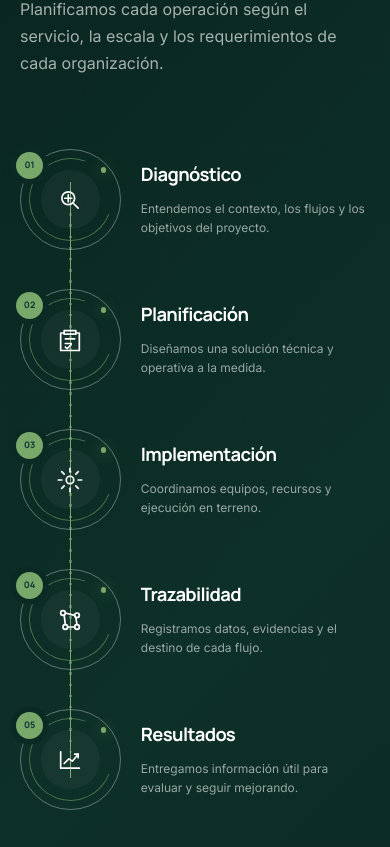
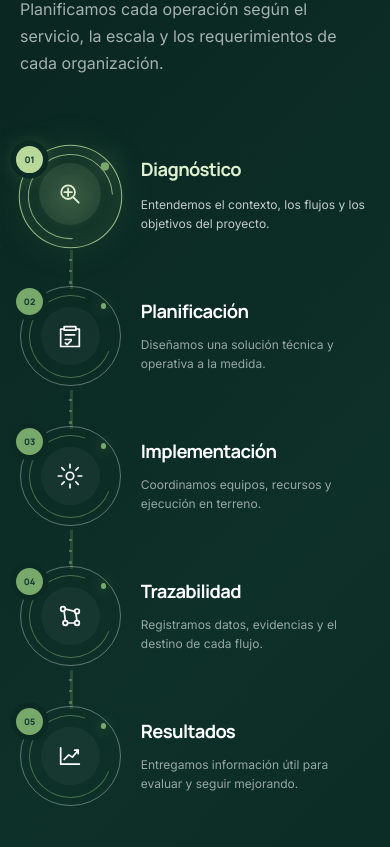
Before and after one commit to simoncifuentes2021-wq/Greenway-Web, a Next.js app: page / in a window 390 px wide. Shown: the part 6037-6884 px from the top of the page. Built offline with nearby package versions, Linux system fonts and the light colour scheme; no server answers.

Commit message:
feat: add interactive premium process timeline

```diff
--- a/app/globals.css
+++ b/app/globals.css
@@ -16,6 +16,7 @@
   --radius-lg: 1.35rem;
   --measure: 42rem;
   --ease-out: cubic-bezier(.23, 1, .32, 1);
+  --ease-in-out: cubic-bezier(.77, 0, .175, 1);
 }
 
 @theme inline {
--- a/components/sections/process-section.module.css
+++ b/components/sections/process-section.module.css
@@ -30,6 +30,9 @@
   max-width: 55rem;
   margin-inline: auto;
   text-align: center;
+  transition:
+    opacity 600ms var(--ease-out),
+    transform 600ms var(--ease-out);
 }
 
 .eyebrow {
@@ -68,25 +71,20 @@
   list-style: none;
 }
 
-.timeline::before {
-  position: absolute;
-  left: 10%;
-  right: 10%;
-  top: 4rem;
-  height: 1px;
-  background-image: linear-gradient(90deg, rgb(121 168 107 / 16%), var(--eco-accent) 50%, rgb(121 168 107 / 16%));
-  content: '';
+.section[data-motion-ready='true'] .heading,
+.section[data-motion-ready='true'] .step {
+  opacity: 0;
+  transform: translateY(0.75rem);
 }
 
-.timeline::after {
-  position: absolute;
-  left: 10%;
-  right: 10%;
-  top: calc(4rem - 1px);
-  height: 3px;
-  background-image: repeating-linear-gradient(90deg, transparent 0 0.55rem, rgb(121 168 107 / 53%) 0.55rem 0.7rem);
-  content: '';
-  mask-image: linear-gradient(90deg, transparent, black 8%, black 92%, transparent);
+.section[data-visible='true'] .heading,
+.section[data-visible='true'] .step {
+  opacity: 1;
+  transform: translateY(0);
+}
+
+.section[data-visible='true'] .step {
+  transition-delay: calc(180ms + (var(--step-index) * 70ms));
 }
 
 .step {
@@ -95,13 +93,100 @@
   min-width: 0;
   padding-inline: clamp(0.65rem, 1.5vw, 1.35rem);
   text-align: center;
+  transition:
+    opacity 500ms var(--ease-out),
+    transform 600ms var(--ease-out);
+}
+
+.stepButton {
+  width: 100%;
+  padding: 0;
+  border: 0;
+  border-radius: 1.25rem;
+  background: transparent;
+  color: inherit;
+  font: inherit;
+  text-align: inherit;
+  cursor: pointer;
+}
+
+.stepButton:focus-visible {
+  outline-offset: 0.65rem;
+}
+
+.connector {
+  position: absolute;
+  left: calc(50% + 4rem);
+  top: 4rem;
+  z-index: -1;
+  width: calc(100% - 8rem);
+  height: 1px;
+  background: rgb(121 168 107 / 24%);
+  transform: scaleX(1);
+  transform-origin: left center;
+  transition:
+    opacity 420ms var(--ease-out),
+    transform 600ms var(--ease-in-out);
+}
+
+.connector::before,
+.connector::after {
+  position: absolute;
+  inset: 0;
+  content: '';
+}
+
+.connector::before {
+  height: 3px;
+  background-image: repeating-linear-gradient(
+    90deg,
+    transparent 0 0.48rem,
+    rgb(121 168 107 / 42%) 0.48rem 0.62rem
+  );
+  transform: translateY(-1px);
+}
+
+.connector::after {
+  height: 2px;
+  background: linear-gradient(90deg, var(--eco-accent), #b8d99a);
+  box-shadow: 0 0 1rem rgb(121 168 107 / 58%);
+  transform: scaleX(0);
+  transform-origin: left center;
+  transition: transform 420ms var(--ease-in-out);
+}
+
+.step[data-state='complete'] .connector::after {
+  transform: scaleX(1);
+}
+
+.section[data-motion-ready='true']:not([data-visible='true']) .connector {
+  opacity: 0;
+  transform: scaleX(0);
+}
+
+.section[data-visible='true'] .connector {
+  transition-delay: calc(280ms + (var(--step-index) * 70ms));
 }
 
 .visual {
   position: relative;
+  display: block;
   width: 8rem;
   height: 8rem;
   margin-inline: auto;
+}
+
+.visual::before {
+  position: absolute;
+  inset: 0.9rem;
+  border-radius: 50%;
+  background: radial-gradient(circle, rgb(121 168 107 / 23%), transparent 68%);
+  content: '';
+  opacity: 0;
+  transform: scale(0.95);
+  transition:
+    opacity 240ms ease,
+    transform 240ms var(--ease-out);
 }
 
 .number {
@@ -120,6 +205,11 @@
   font-size: 0.64rem;
   font-weight: 800;
   box-shadow: 0 0 0 0.35rem #0b2a23;
+  transition:
+    background-color 200ms ease,
+    box-shadow 200ms ease,
+    color 200ms ease,
+    transform 200ms var(--ease-out);
 }
 
 .orbit {
@@ -129,7 +219,11 @@
   place-items: center;
   border: 1px solid rgb(255 255 255 / 34%);
   border-radius: 50%;
-  transition: border-color 220ms ease, background-color 220ms ease;
+  transition:
+    border-color 220ms ease,
+    background-color 220ms ease,
+    box-shadow 220ms ease,
+    transform 300ms var(--ease-in-out);
 }
 
 .orbit::before,
@@ -144,6 +238,9 @@
   border: 1px solid rgb(121 168 107 / 54%);
   border-right-color: transparent;
   transform: rotate(-24deg);
+  transition:
+    border-color 260ms ease,
+    transform 500ms var(--ease-in-out);
 }
 
 .orbit::after {
@@ -153,6 +250,9 @@
   aspect-ratio: 1;
   background: var(--eco-accent);
   box-shadow: 0 0 0.8rem rgb(121 168 107 / 80%);
+  transition:
+    box-shadow 220ms ease,
+    transform 300ms var(--ease-out);
 }
 
 .icon {
@@ -163,6 +263,10 @@
   border-radius: 50%;
   background: rgb(255 255 255 / 4%);
   color: white;
+  transition:
+    background-color 220ms ease,
+    color 220ms ease,
+    transform 220ms var(--ease-out);
 }
 
 .icon svg {
@@ -170,12 +274,55 @@
   height: 2.15rem;
 }
 
-.step:hover .orbit {
-  border-color: rgb(121 168 107 / 85%);
-  background: rgb(121 168 107 / 7%);
+.step[data-state='active'] .visual::before {
+  opacity: 1;
+  transform: scale(1);
+}
+
+.step[data-state='active'] .number {
+  background: #b8d99a;
+  box-shadow:
+    0 0 0 0.35rem #0b2a23,
+    0 0 1.35rem rgb(121 168 107 / 48%);
+  transform: translateY(-0.12rem);
+}
+
+.step[data-state='active'] .orbit {
+  border-color: rgb(184 217 154 / 82%);
+  background: rgb(121 168 107 / 9%);
+  box-shadow:
+    inset 0 0 2rem rgb(121 168 107 / 7%),
+    0 0 2.25rem rgb(121 168 107 / 12%);
+  transform: scale(1.025);
+}
+
+.step[data-state='active'] .orbit::before {
+  border-color: rgb(184 217 154 / 72%);
+  border-right-color: transparent;
+  transform: rotate(42deg);
+}
+
+.step[data-state='active'] .orbit::after {
+  box-shadow: 0 0 1.15rem rgb(184 217 154 / 90%);
+  transform: scale(1.35);
+}
+
+.step[data-state='active'] .icon {
+  background: rgb(184 217 154 / 10%);
+  color: #dff1d0;
+  transform: translateY(-0.12rem) scale(1.04);
+}
+
+.step[data-state='complete'] .orbit {
+  border-color: rgb(121 168 107 / 58%);
+}
+
+.step[data-state='complete'] .number {
+  background: rgb(121 168 107 / 78%);
 }
 
 .stepCopy {
+  display: block;
   margin-top: 1.3rem;
 }
 
@@ -185,6 +332,9 @@
   font-size: clamp(1rem, 1.35vw, 1.25rem);
   font-weight: 620;
   letter-spacing: -0.035em;
+  transition:
+    color 200ms ease,
+    transform 220ms var(--ease-out);
 }
 
 .stepCopy p {
@@ -193,6 +343,26 @@
   color: rgb(255 255 255 / 58%);
   font-size: 0.75rem;
   line-height: 1.58;
+  transition: color 200ms ease;
+}
+
+.step[data-state='active'] .stepCopy h3 {
+  color: #dff1d0;
+  transform: translateY(-0.1rem);
+}
+
+.step[data-state='active'] .stepCopy p {
+  color: rgb(255 255 255 / 76%);
+}
+
+@media (hover: hover) and (pointer: fine) {
+  .stepButton:hover .orbit {
+    border-color: rgb(184 217 154 / 82%);
+  }
+
+  .stepButton:hover .icon {
+    transform: translateY(-0.12rem) scale(1.04);
+  }
 }
 
 .trustBlock {
@@ -287,33 +457,48 @@
     margin-inline: auto;
   }
 
-  .timeline::before {
-    bottom: 4rem;
+  .connector {
     left: 4rem;
-    right: auto;
-    top: 4rem;
-    width: 1px;
-    height: auto;
+    top: calc(50% + 4rem);
+    width: 3px;
+    height: calc(100% - 8rem);
+    background: rgb(121 168 107 / 24%);
+    transform: scaleY(1);
+    transform-origin: center top;
   }
 
-  .timeline::after {
-    bottom: 4rem;
-    left: calc(4rem - 1px);
-    right: auto;
-    top: 4rem;
+  .connector::before {
     width: 3px;
-    height: auto;
+    height: 100%;
     background-image: repeating-linear-gradient(180deg, transparent 0 0.55rem, rgb(121 168 107 / 53%) 0.55rem 0.7rem);
-    mask-image: linear-gradient(180deg, transparent, black 8%, black 92%, transparent);
+    transform: translateX(-1px);
+  }
+
+  .connector::after {
+    width: 2px;
+    height: 100%;
+    transform: scaleY(0);
+    transform-origin: center top;
+  }
+
+  .step[data-state='complete'] .connector::after {
+    transform: scaleY(1);
+  }
+
+  .section[data-motion-ready='true']:not([data-visible='true']) .connector {
+    transform: scaleY(0);
   }
 
   .step {
+    min-height: 10.5rem;
+    padding: 1rem 0;
+    text-align: left;
+  }
+
+  .stepButton {
     display: grid;
     grid-template-columns: 8rem minmax(0, 1fr);
     align-items: center;
-    min-height: 10.5rem;
-    padding: 1rem 0;
-    text-align: left;
   }
 
   .visual {
@@ -367,20 +552,17 @@
     margin-top: 3.25rem;
   }
 
-  .timeline::before {
-    bottom: 3.25rem;
+  .connector {
     left: 3.15rem;
-    top: 3.25rem;
-  }
-
-  .timeline::after {
-    bottom: 3.25rem;
-    left: calc(3.15rem - 1px);
-    top: 3.25rem;
+    top: calc(50% + 3.15rem);
+    height: calc(100% - 6.3rem);
   }
 
   .step {
     min-height: 8.75rem;
+  }
+
+  .stepButton {
     grid-template-columns: 6.3rem minmax(0, 1fr);
   }
 
@@ -430,7 +612,56 @@
 }
 
 @media (prefers-reduced-motion: reduce) {
-  .orbit {
-    transition: none;
+  .section[data-motion-ready='true'] .heading,
+  .section[data-motion-ready='true'] .step {
+    opacity: 1;
+    transform: none;
+  }
+
+  .heading,
+  .step,
+  .connector,
+  .connector::after,
+  .visual::before,
+  .number,
+  .orbit,
+  .orbit::before,
+  .orbit::after,
+  .icon,
+  .stepCopy h3,
+  .stepCopy p {
+    transition-delay: 0ms;
+    transition-duration: 160ms;
+  }
+
+  .connector,
+  .section[data-motion-ready='true']:not([data-visible='true']) .connector,
+  .visual::before,
+  .step[data-state='active'] .number,
+  .step[data-state='active'] .orbit,
+  .step[data-state='active'] .icon,
+  .step[data-state='active'] .stepCopy h3 {
+    transform: none;
+  }
+
+  .connector::after,
+  .step[data-state='complete'] .connector::after {
+    transform: none;
+  }
+
+  .connector::after {
+    opacity: 0;
+  }
+
+  .step[data-state='complete'] .connector::after {
+    opacity: 1;
+  }
+
+  .step[data-state='active'] .orbit::before {
+    transform: rotate(-24deg);
+  }
+
+  .step[data-state='active'] .orbit::after {
+    transform: none;
   }
 }
--- a/components/sections/process-section.tsx
+++ b/components/sections/process-section.tsx
@@ -1,3 +1,7 @@
+'use client';
+
+import { useEffect, useRef, useState } from 'react';
+import type { CSSProperties, PointerEvent } from 'react';
 import { processSteps } from '@/data/home';
 import styles from './process-section.module.css';
 
@@ -9,8 +13,44 @@ const trustPoints = [
 ] as const;
 
 export function ProcessSection() {
+  const sectionRef = useRef<HTMLElement>(null);
+  const [activeStep, setActiveStep] = useState(0);
+
+  useEffect(() => {
+    const section = sectionRef.current;
+    if (!section) return;
+
+    const reduceMotion = window.matchMedia('(prefers-reduced-motion: reduce)').matches;
+    section.dataset.motionReady = 'true';
+
+    if (reduceMotion) {
+      section.dataset.visible = 'true';
+      return;
+    }
+
+    const observer = new IntersectionObserver(
+      ([entry]) => {
+        if (!entry.isIntersecting) return;
+        section.dataset.visible = 'true';
+        observer.disconnect();
+      },
+      { threshold: 0.22, rootMargin: '0px 0px -8% 0px' },
+    );
+
+    observer.observe(section);
+    return () => observer.disconnect();
+  }, []);
+
+  const previewStep = (event: PointerEvent<HTMLButtonElement>, index: number) => {
+    if (event.pointerType === 'mouse') setActiveStep(index);
+  };
+
   return (
-    <section aria-labelledby="process-title" className={styles.section}>
+    <section
+      ref={sectionRef}
+      aria-labelledby="process-title"
+      className={styles.section}
+    >
       <div className={`container-site ${styles.inner}`}>
         <div className={styles.heading}>
           <p className={styles.eyebrow}>Cómo trabajamos</p>
@@ -23,20 +63,37 @@ export function ProcessSection() {
 
         <ol className={styles.timeline}>
           {processSteps.map((step, index) => (
-            <li key={step.number} className={styles.step}>
-              <div className={styles.visual} aria-hidden="true">
+            <li
+              key={step.number}
+              className={styles.step}
+              data-state={index < activeStep ? 'complete' : index === activeStep ? 'active' : 'upcoming'}
+              style={{ '--step-index': index } as CSSProperties}
+            >
+              {index < processSteps.length - 1 ? <span className={styles.connector} aria-hidden="true" /> : null}
+
+              <button
+                type="button"
+                className={styles.stepButton}
+                aria-label={`Etapa ${step.number}: ${step.title}`}
+                aria-pressed={index === activeStep}
+                onClick={() => setActiveStep(index)}
+                onFocus={() => setActiveStep(index)}
+                onPointerEnter={(event) => previewStep(event, index)}
+              >
+                <span className={styles.visual} aria-hidden="true">
                   <span className={styles.number}>{step.number}</span>
                   <span className={styles.orbit}>
                     <span className={styles.icon}>
                       <ProcessIcon index={index} />
                     </span>
                   </span>
-              </div>
+                </span>
 
-              <div className={styles.stepCopy}>
+                <span className={styles.stepCopy}>
                   <h3>{step.title}</h3>
                   <p>{step.description}</p>
-              </div>
+                </span>
+              </button>
             </li>
           ))}
         </ol>
```
Also changed, not shown: 1 other file (tests, documents, lock files or other folders). Lines whose indentation alone changed are shown as unchanged.
